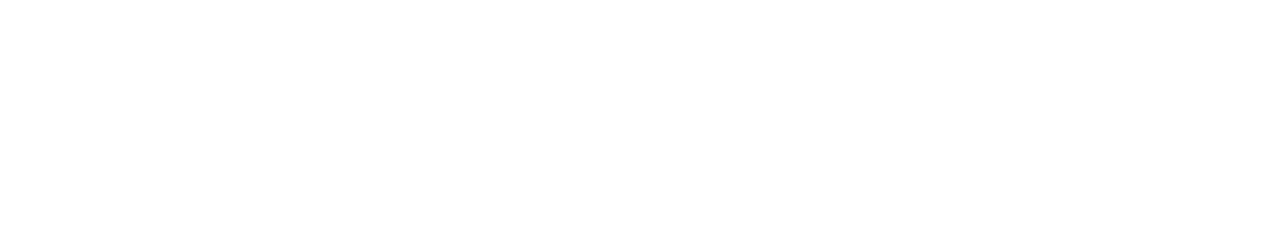
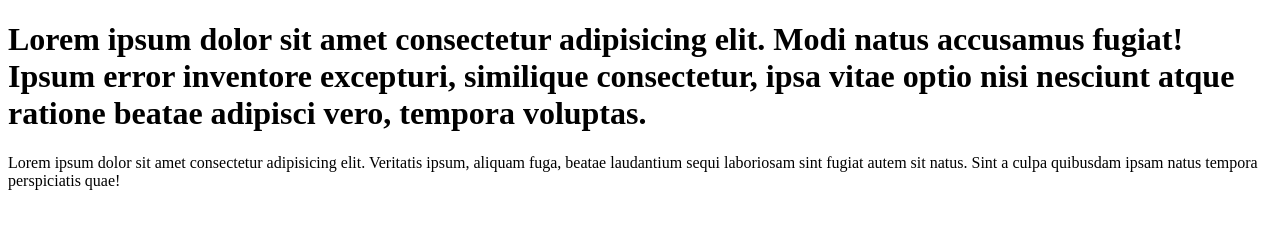
Before and after one commit to RominaLuggren/practicapp2, a plain HTML site: page contactos.html in a window 1280 px wide. Drawn offline with Linux system fonts and the light colour scheme.

Commit message:
otro commit

```diff
--- a/contactos.html
+++ b/contactos.html
@@ -6,6 +6,8 @@
     <title>Document</title>
 </head>
 <body>
-
+    <h1>Lorem ipsum dolor sit amet consectetur adipisicing elit. Modi natus accusamus fugiat! Ipsum error inventore excepturi, similique consectetur, ipsa vitae optio nisi nesciunt atque ratione beatae adipisci vero, tempora voluptas.</h1>
+    <p>Lorem ipsum dolor sit amet consectetur adipisicing elit. Veritatis ipsum, aliquam fuga, beatae laudantium sequi laboriosam sint fugiat autem sit natus. Sint a culpa quibusdam ipsam natus tempora perspiciatis quae!</p>
+    <figure></figure>
 </body>
 </html>
```
